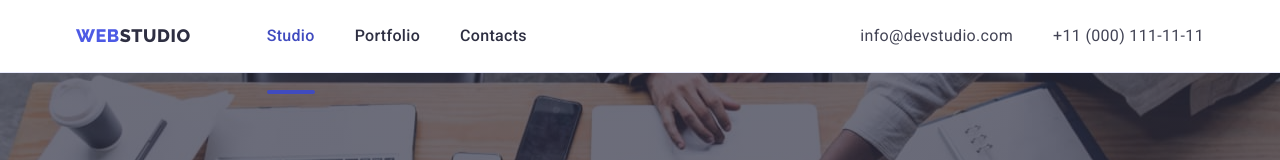
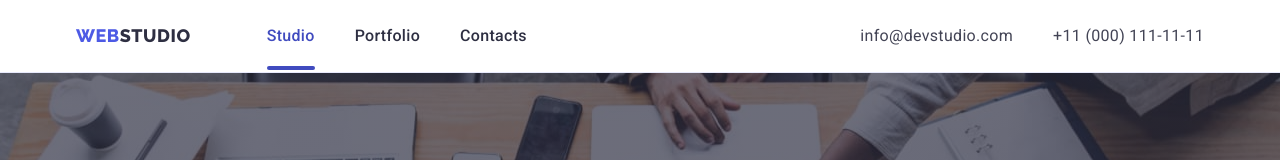
Before and after one commit to Lilia49/goit-markup-hw-05, a plain HTML site: page index.html in a window 1280 px wide. Shown: the top 160 px of the page. Drawn offline with nearby package versions, Linux system fonts and the light colour scheme.

Commit message:
hw-5-nav-link-after-fixed

```diff
--- a/css/styles.css
+++ b/css/styles.css
@@ -184,7 +184,6 @@ img {
   background-color: var(--accent-color);
   border-radius: 2px;
 
-  transform: translateY(24px);
   opacity: 0;
   transition: opacity 250ms cubic-bezier(0.4, 0, 0.2, 1);
 }
```
